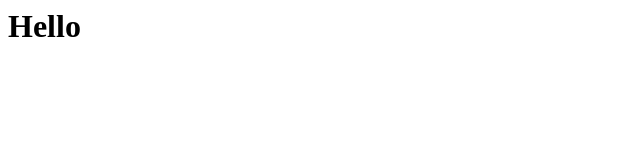
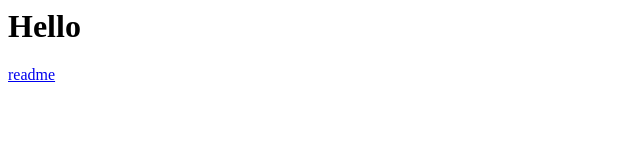
Before and after one commit to paulmars/forkmysite, a plain HTML site: page index.html in a window 1280 px wide. Shown: the full height of the page, 0-640 px from the left. Drawn offline with Linux system fonts and the light colour scheme.

```diff
--- a/index.html
+++ b/index.html
@@ -1,3 +1,5 @@
 <h1>
   Hello
 </h1>
+
+<a href="/README.md">readme</a>
```
